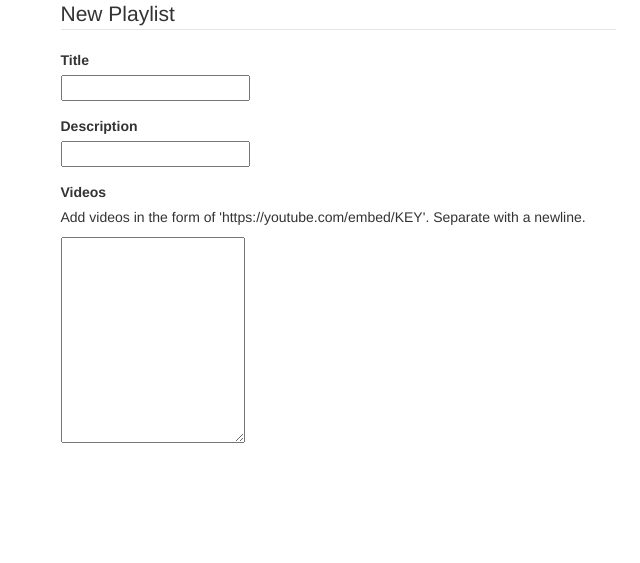
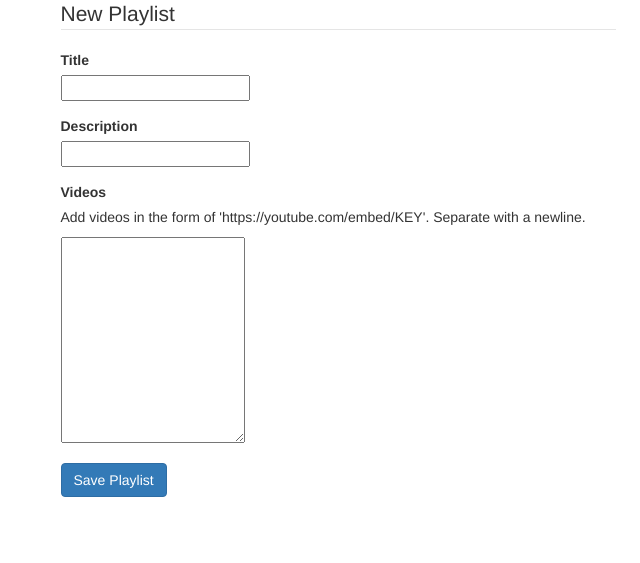
Before and after one commit to escofresco/makeschool_fsp_playlister, a Flask app: page /playlists/new in a window 1280 px wide. Shown: the part 73-636 px from the top of the page, without its empty margins (302-942 px from the left). Run offline with Flask 2, Linux system fonts and the light colour scheme; some libraries are stand-ins or nearby versions.

Commit message:
add missing save button

```diff
--- a/templates/partials/playlists_form.html
+++ b/templates/partials/playlists_form.html
@@ -15,4 +15,7 @@
   <p>Add videos in the form of 'https://youtube.com/embed/KEY'. Separate with a newline.</p>
   <textarea id='playlist-videos' name='videos' rows='10' />{{ "\n".join(playlist.videos) }}</textarea>
 </div>
+<div class='form-group'>
+    <button class='btn btn-primary' type='submit'>Save Playlist</button>
+</div>
 </fieldset>
```
